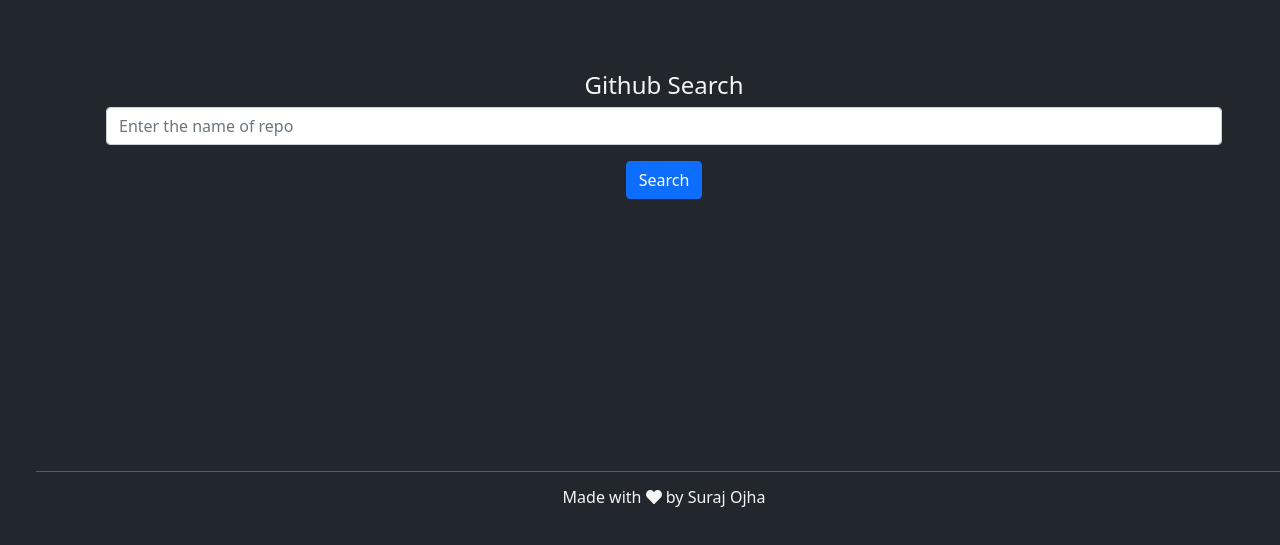
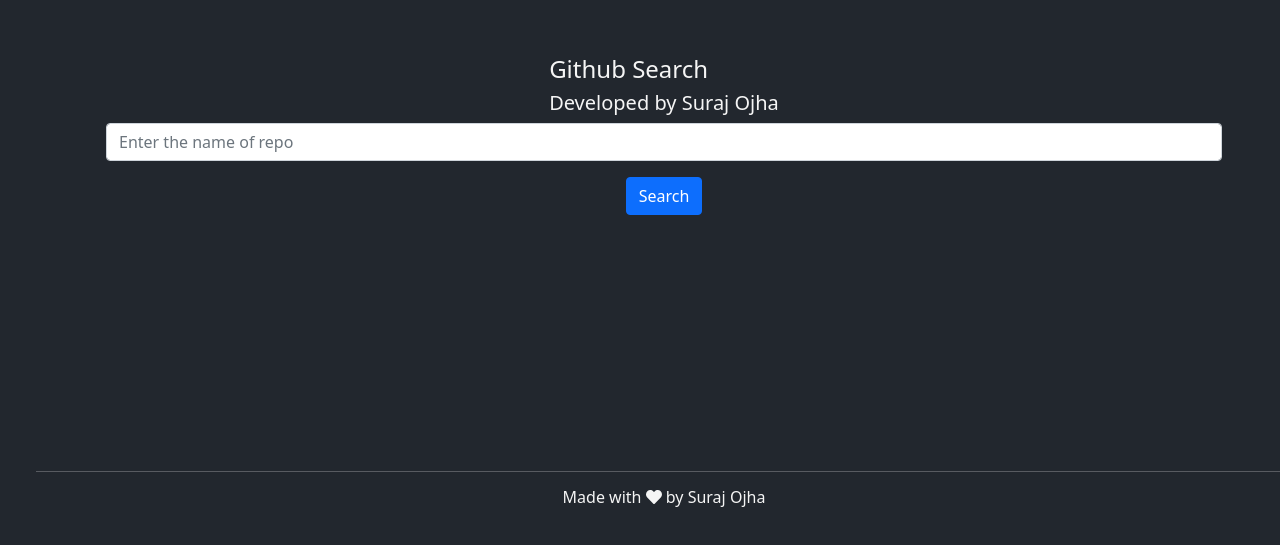
Before and after one commit to Suraez/github_search, a React (Create React App) app: page / in a window 1280 px wide. Shown: the part 209-754 px from the top of the page. Built offline with nearby package versions, Linux system fonts and the light colour scheme.

Commit message:
improved ui

```diff
--- a/src/components/Home.js
+++ b/src/components/Home.js
@@ -2,7 +2,6 @@
 import Footer from "./partials/Footer";
 import styles from "../assets/styles/home.module.css";
 import SearchBar from "./partials/SearchBar";
-
 
 function Home() {
   return (
@@ -11,6 +10,7 @@
         <div className="row">
           <div className="col-12">
             <h4>Github Search</h4>
+            <h5>Developed by Suraj Ojha</h5>
           </div>
         </div>
         <div className="col-12">
```
